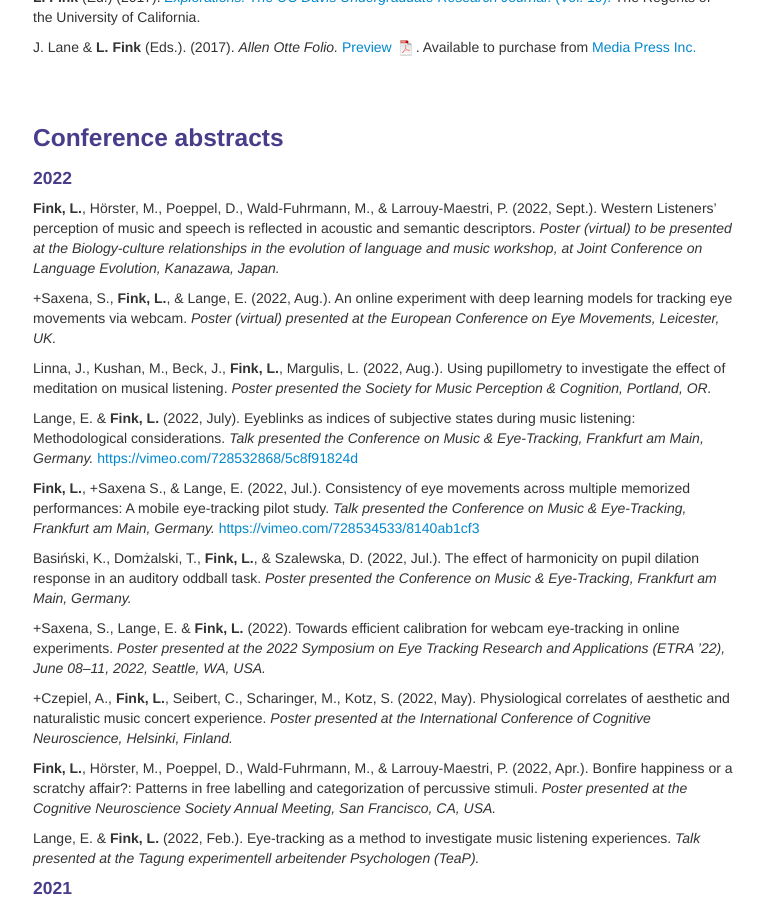
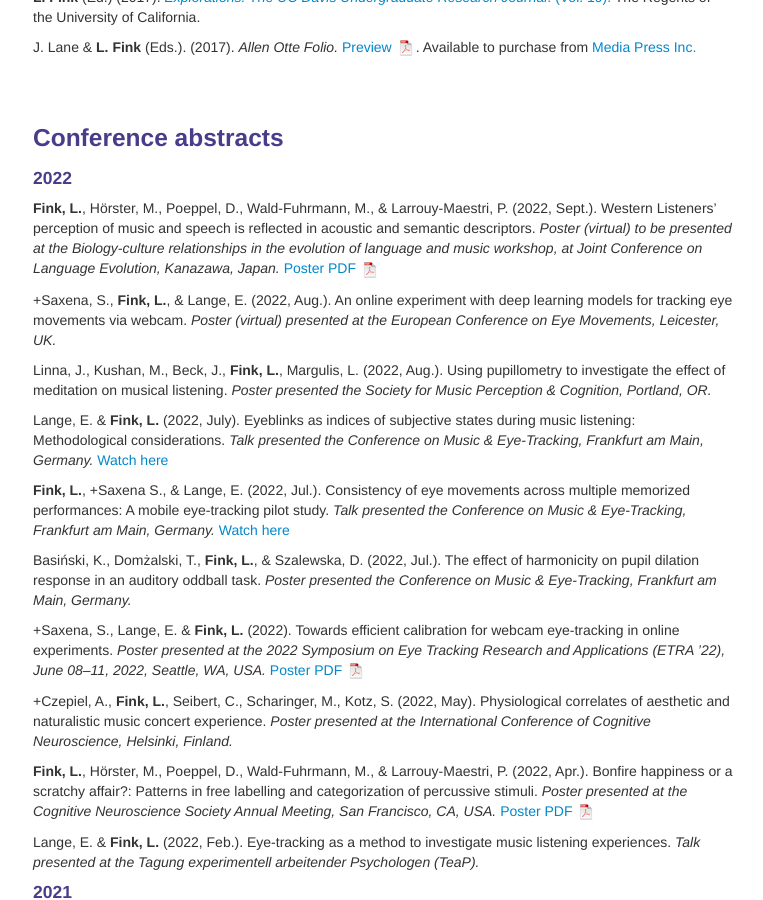
Before and after one commit to lkfink/lkfink.github.io, a Jekyll site: the page built from pages/pubs.md, in a window 1280 px wide and 900 px high, scrolled down 1747 px. Shown: the whole window, without its empty margins (257-1020 px from the left). Built offline with Jekyll 4.4.1, drawn with Linux system fonts in a browser that asks for light colours; some of the changed lines change nothing that is shown.

Commit message:
add a few poster pdfs

```diff
--- a/pages/pubs.md
+++ b/pages/pubs.md
@@ -114,23 +114,23 @@ J. Lane & **L. Fink** (Eds.). (2017). *Allen Otte Folio.* [Preview ![Program as
 
 #### 2022
 
-**Fink, L.**, Hörster, M., Poeppel, D., Wald-Fuhrmann, M., & Larrouy-Maestri, P. (2022, Sept.). Western Listeners’ perception of music and speech is reflected in acoustic and semantic descriptors. *Poster (virtual) to be presented at the Biology-culture relationships in the evolution of language and music workshop, at Joint Conference on Language Evolution, Kanazawa, Japan.*
+**Fink, L.**, Hörster, M., Poeppel, D., Wald-Fuhrmann, M., & Larrouy-Maestri, P. (2022, Sept.). Western Listeners’ perception of music and speech is reflected in acoustic and semantic descriptors. *Poster (virtual) to be presented at the Biology-culture relationships in the evolution of language and music workshop, at Joint Conference on Language Evolution, Kanazawa, Japan.* [Poster PDF ![Poster as pdf](icons16/pdf-icon.png)](https://lkfink.github.io/assets/Fink_dundun_Japan.pdf){:target="_blank"}
 
-+Saxena, S., **Fink, L.**, & Lange, E. (2022, Aug.). An online experiment with deep learning models for tracking eye movements via webcam. *Poster (virtual) presented at the European Conference on Eye Movements, Leicester, UK.*
++Saxena, S., **Fink, L.**, & Lange, E. (2022, Aug.). An online experiment with deep learning models for tracking eye movements via webcam. *Poster (virtual) presented at the European Conference on Eye Movements, Leicester, UK.* <!--[Poster PDF ![Poster as pdf](icons16/pdf-icon.png)](https://osf.io/cjgyd){:target="_blank"} -->
 
 Linna, J., Kushan, M., Beck, J., **Fink, L.**, Margulis, L. (2022, Aug.). Using pupillometry to investigate the effect of meditation on musical listening. *Poster presented the Society for Music Perception & Cognition, Portland, OR.*
 
-Lange, E. & **Fink, L.** (2022, July). Eyeblinks as indices of subjective states during music listening: Methodological considerations. *Talk presented the Conference on Music & Eye-Tracking, Frankfurt am Main, Germany.* [https://vimeo.com/728532868/5c8f91824d](https://vimeo.com/728532868/5c8f91824d){:target="_blank"}
+Lange, E. & **Fink, L.** (2022, July). Eyeblinks as indices of subjective states during music listening: Methodological considerations. *Talk presented the Conference on Music & Eye-Tracking, Frankfurt am Main, Germany.* [Watch here](https://vimeo.com/728532868/5c8f91824d){:target="_blank"}
 
-**Fink, L.**, +Saxena S., & Lange, E. (2022, Jul.). Consistency of eye movements across multiple memorized performances: A mobile eye-tracking pilot study. *Talk presented the Conference on Music & Eye-Tracking, Frankfurt am Main, Germany.* [https://vimeo.com/728534533/8140ab1cf3](https://vimeo.com/728534533/8140ab1cf3){:target="_blank"}
+**Fink, L.**, +Saxena S., & Lange, E. (2022, Jul.). Consistency of eye movements across multiple memorized performances: A mobile eye-tracking pilot study. *Talk presented the Conference on Music & Eye-Tracking, Frankfurt am Main, Germany.* [Watch here](https://vimeo.com/728534533/8140ab1cf3){:target="_blank"}
 
 Basiński, K., Domżalski, T., **Fink, L.**, & Szalewska, D. (2022, Jul.). The effect of harmonicity on pupil dilation response in an auditory oddball task. *Poster presented the Conference on Music & Eye-Tracking, Frankfurt am Main, Germany.*
 
-+Saxena, S., Lange, E. & **Fink, L.** (2022). Towards efficient calibration for webcam eye-tracking in online experiments. *Poster presented at the 2022 Symposium on Eye Tracking Research and Applications (ETRA ’22), June 08–11, 2022, Seattle, WA, USA.*
++Saxena, S., Lange, E. & **Fink, L.** (2022). Towards efficient calibration for webcam eye-tracking in online experiments. *Poster presented at the 2022 Symposium on Eye Tracking Research and Applications (ETRA ’22), June 08–11, 2022, Seattle, WA, USA.* [Poster PDF ![Poster as pdf](icons16/pdf-icon.png)](https://osf.io/sbm5e){:target="_blank"}
 
 +Czepiel, A., **Fink, L.**, Seibert, C., Scharinger, M., Kotz, S. (2022, May). Physiological correlates of aesthetic and naturalistic music concert experience. *Poster presented at the International Conference of Cognitive Neuroscience, Helsinki, Finland.*
 
-**Fink, L.**, Hörster, M., Poeppel, D., Wald-Fuhrmann, M., & Larrouy-Maestri, P. (2022, Apr.). Bonfire happiness or a scratchy affair?: Patterns in free labelling and categorization of percussive stimuli. *Poster presented at the Cognitive Neuroscience Society Annual Meeting, San Francisco, CA, USA.*
+**Fink, L.**, Hörster, M., Poeppel, D., Wald-Fuhrmann, M., & Larrouy-Maestri, P. (2022, Apr.). Bonfire happiness or a scratchy affair?: Patterns in free labelling and categorization of percussive stimuli. *Poster presented at the Cognitive Neuroscience Society Annual Meeting, San Francisco, CA, USA.* [Poster PDF ![Poster as pdf](icons16/pdf-icon.png)](https://lkfink.github.io/assets/Fink_Lauren_CNS2022_freeLabelling_percussion.pdf){:target="_blank"}
 
 Lange, E. & **Fink, L.** (2022, Feb.). Eye-tracking as a method to investigate music listening experiences. *Talk presented at the Tagung experimentell arbeitender Psychologen (TeaP).*
 
```
